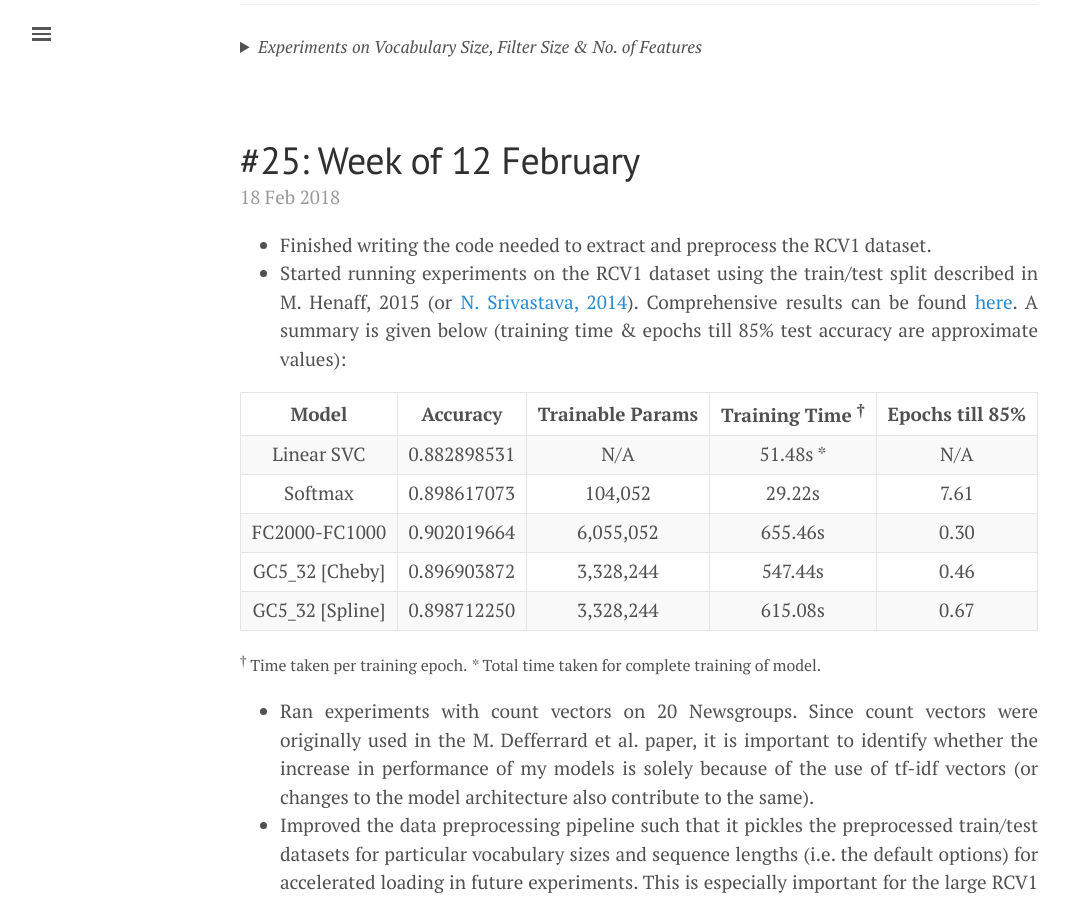
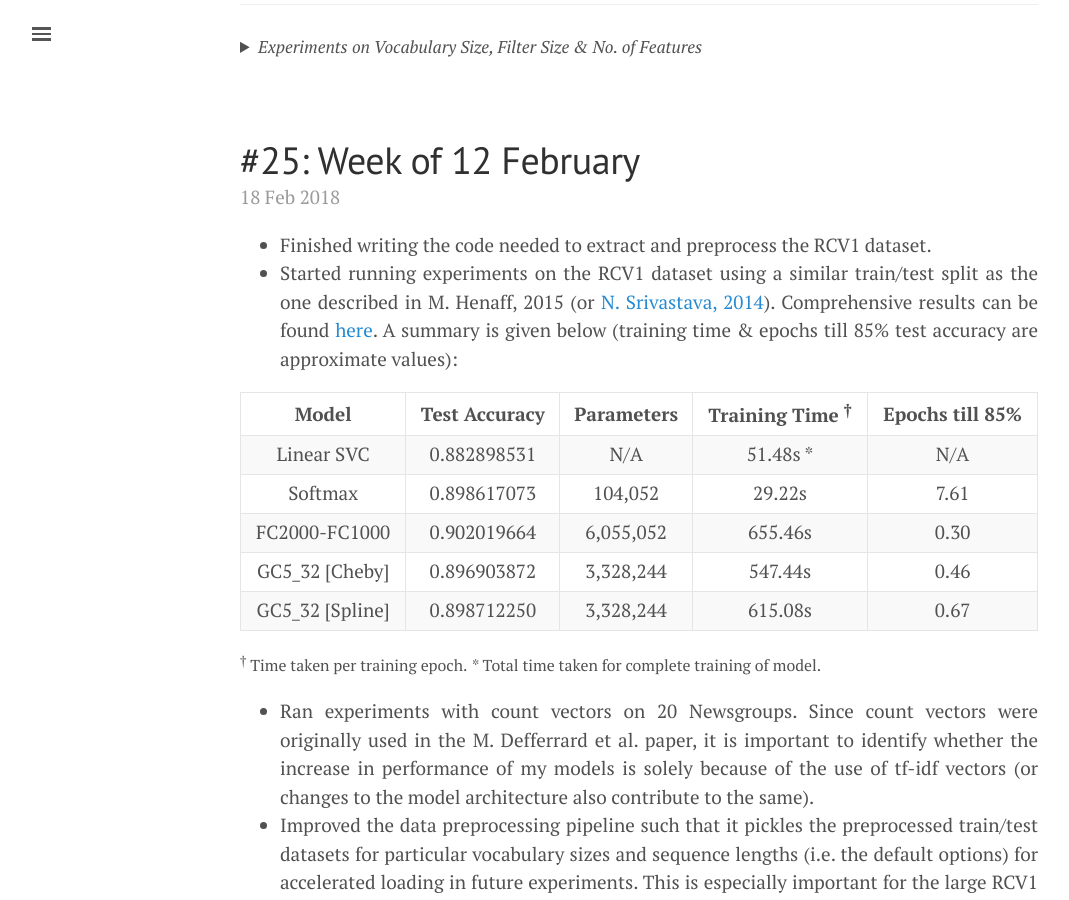
Before and after one commit to SuyashLakhotia/FYPSnippets, a Jekyll site: the page built from index.html, in a window 1280 px wide and 900 px high, scrolled down 559 px. Shown: the whole window, without its empty margins (1-1070 px from the left). Built offline with Jekyll 4.4.1, drawn with Linux system fonts in a browser that asks for light colours; the list of posts is cut into pages by our own code; some of the changed text lies outside the part shown.

Commit message:
Minor Updates

```diff
--- a/_posts/2018-01-28-Week-of-22-January.md
+++ b/_posts/2018-01-28-Week-of-22-January.md
@@ -5,23 +5,23 @@ title: "#22: Week of 22 January 2018"
 
 - Investigated the effect of different weight initializations with differing vocabulary sizes on `gcnn_chebyshev` for 20 Newsgroups. From the results below (`[X]` = Xavier Initialization; `[T]` = Truncated Normal Initialization), we see that for a smaller vocabulary size, truncated normal initialization performs significantly better than Xavier initialization for the weights in the fully-connected layer, however, for a large vocabulary, the difference in the resulting test accuracies is negligible.
 
-| Vocabulary Size | Model                | Accuracy    | Timestamp  |
-|:---------------:|:--------------------:|:-----------:|:----------:|
-| 1000            | GC15_5               | 0.584843493 | 1516650391 |
-|                 | GC15_5-FC100 [X]     | 0.471469223 | 1516652523 |
-|                 | GC15_5-FC100 [T]     | 0.531076831 | 1516701282 |
-| 10000           | GC15_5               | 0.709111488 | 1516650374 |
-|                 | GC15_5-FC100 [X]     | 0.704725523 | 1516654770 |
-|                 | GC15_5-FC100 [T]     | 0.703310696 | 1516688197 |
+| Vocabulary Size | Model                | Test Accuracy | Timestamp  |
+|:---------------:|:--------------------:|:-------------:|:----------:|
+| 1000            | GC15_5               | 0.584843493   | 1516650391 |
+|                 | GC15_5-FC100 [X]     | 0.471469223   | 1516652523 |
+|                 | GC15_5-FC100 [T]     | 0.531076831   | 1516701282 |
+| 10000           | GC15_5               | 0.709111488   | 1516650374 |
+|                 | GC15_5-FC100 [X]     | 0.704725523   | 1516654770 |
+|                 | GC15_5-FC100 [T]     | 0.703310696   | 1516688197 |
 
 - Experimented with smaller support sizes (i.e. filter sizes) & lesser number of features in the graph convolutional layers of `gcnn_chebyshev` for 20 Newsgroups. As can be seen in the results below (for `|V| = 10000`), reducing the filter size & number of features still results in an accurate model, however, reducing the filter size to `1` prevents the model from learning anything useful.
 
-| Filter Size | Number of Features | Accuracy    | Timestamp  |
-|:-----------:|:------------------:|:-----------:|:----------:|
-| 5           | 32                 | 0.716529846 | 1514229132 |
-| 5           | 8                  | 0.717600453 | 1516702205 |
-| 2           | 4                  | 0.716185625 | 1516654550 |
-| 1           | 4                  | 0.054329372 | 1516683318 |
+| Filter Size | Number of Features | Test Accuracy | Timestamp  |
+|:-----------:|:------------------:|:-------------:|:----------:|
+| 5           | 32                 | 0.716529846   | 1514229132 |
+| 5           | 8                  | 0.717600453   | 1516702205 |
+| 2           | 4                  | 0.716185625   | 1516654550 |
+| 1           | 4                  | 0.054329372   | 1516683318 |
 
 - Ran `gcnn_chebyshev` with one of the architectures listed in [M. Henaff, 2015](https://arxiv.org/abs/1506.05163) (`GC4-P4-FC1000`) which resulted in a model with a maximum test accuracy of 62.99% on 20 Newsgroups.
 - Experimented with running `gcnn_chebyshev` on 20 Newsgroups with consecutive graph convolutional layers, however, the network fails to converge when more than two convolutional layers are added (specifically, `GC2_4-GC2_8-GC2_16` doesn't converge while `GC2_4-GC2_8` does). However, even `GC2_4-GC2_8` does not outperform `GC2_4`.
--- a/_posts/2018-02-18-Week-of-12-February.md
+++ b/_posts/2018-02-18-Week-of-12-February.md
@@ -4,15 +4,15 @@ title: "#25: Week of 12 February"
 ---
 
 - Finished writing the code needed to extract and preprocess the RCV1 dataset.
-- Started running experiments on the RCV1 dataset using the train/test split described in M. Henaff, 2015 (or [N. Srivastava, 2014](http://jmlr.org/papers/volume15/srivastava14a.old/srivastava14a.pdf)). Comprehensive results can be found [here](https://github.com/SuyashLakhotia/TextCategorization/blob/master/results.csv). A summary is given below (training time & epochs till 85% test accuracy are approximate values):
+- Started running experiments on the RCV1 dataset using a similar train/test split as the one described in M. Henaff, 2015 (or [N. Srivastava, 2014](http://jmlr.org/papers/volume15/srivastava14a.old/srivastava14a.pdf)). Comprehensive results can be found [here](https://github.com/SuyashLakhotia/TextCategorization/blob/master/results.csv). A summary is given below (training time & epochs till 85% test accuracy are approximate values):
 
-| Model           | Accuracy    | Trainable Params | Training Time <sup>†</sup>  | Epochs till 85% |
-|:---------------:|:-----------:|:----------------:|:---------------------------:|:---------------:|
-| Linear SVC      | 0.882898531 | N/A              | 51.48s *                    | N/A             |
-| Softmax         | 0.898617073 | 104,052          | 29.22s                      | 7.61            |
-| FC2000-FC1000   | 0.902019664 | 6,055,052        | 655.46s                     | 0.30            |
-| GC5_32 [Cheby]  | 0.896903872 | 3,328,244        | 547.44s                     | 0.46            |
-| GC5_32 [Spline] | 0.898712250 | 3,328,244        | 615.08s                     | 0.67            |
+| Model           | Test Accuracy | Parameters | Training Time <sup>†</sup>  | Epochs till 85% |
+|:---------------:|:-------------:|:----------:|:---------------------------:|:---------------:|
+| Linear SVC      | 0.882898531   | N/A        | 51.48s *                    | N/A             |
+| Softmax         | 0.898617073   | 104,052    | 29.22s                      | 7.61            |
+| FC2000-FC1000   | 0.902019664   | 6,055,052  | 655.46s                     | 0.30            |
+| GC5_32 [Cheby]  | 0.896903872   | 3,328,244  | 547.44s                     | 0.46            |
+| GC5_32 [Spline] | 0.898712250   | 3,328,244  | 615.08s                     | 0.67            |
 
 <!--
 | 1518605241 |
```
